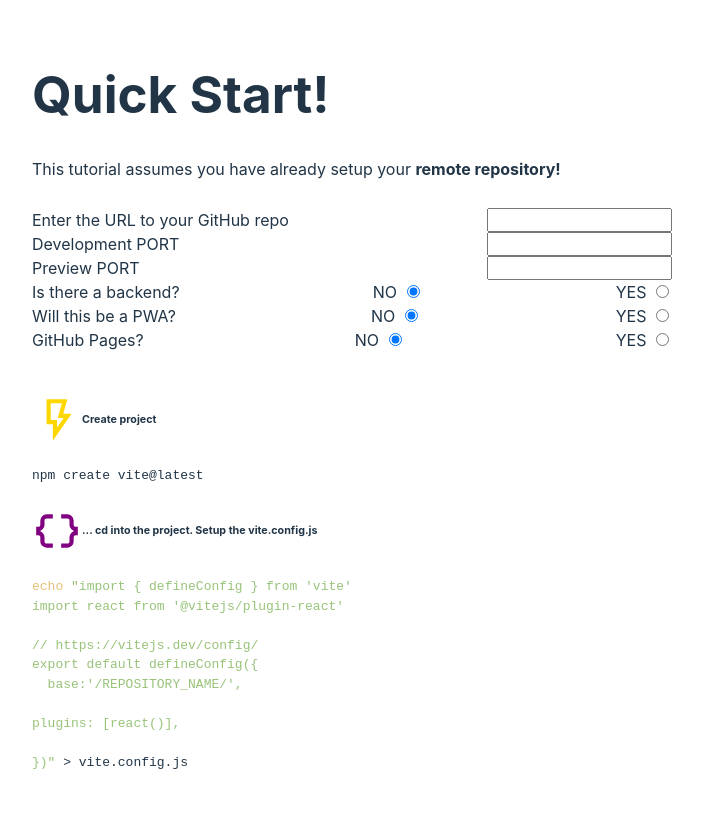
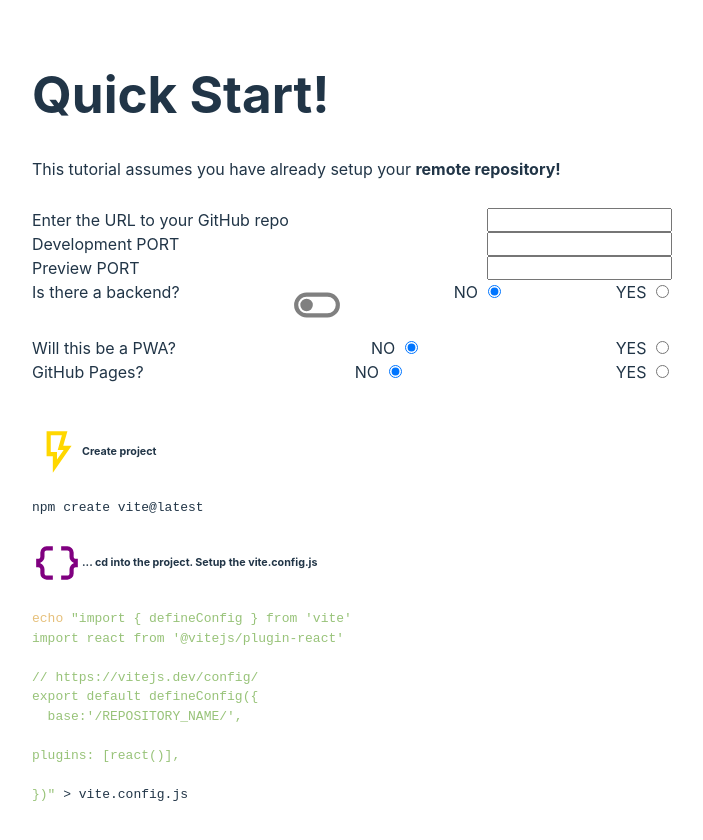
Before and after one commit to Perlesvaux/react-app-with-vite, a React (Vite) app: page / in a window 1280 px wide. Shown: the top 840 px of the page, without its empty margins (248-951 px from the left). Built offline with nearby package versions, Linux system fonts and the light colour scheme.

Commit message:
feat: working on toggling

```diff
--- a/src/App.jsx
+++ b/src/App.jsx
@@ -62,6 +62,20 @@ export default function App() {
     dispatch({type:'set', field:e.target.name, value:e.target.value})
   }
 
+  function flip(field) {
+    //console.log(e.currentTarget.value)
+    //console.log(e.currentTarget.name)
+    //console.log(e.currentTarget)
+    //console.log(e.target)
+    //console.log(e.target.value)
+
+    //dispatch({type:'set', field:e.currentTarget.name, value: e.currentTarget.value==='0' ? '1' : '0' })
+    //dispatch({type:'set', field:e.target.name, value: e.target.value==='0' ? '1' : '0' })
+    dispatch({type:'set', field:field, value:state[field] ==='0' ? '1' : '0' })
+
+
+  }
+
 
   function toClipBoard(copied) {
     try {
@@ -83,7 +97,7 @@ export default function App() {
       <h1 className='text-center'>Quick Start!</h1>
       <p className='text-center'>This tutorial assumes you have already setup your <strong>remote repository!</strong></p>
 
-      <SimpleForm getInput={getInput} parseUrl={parseUrl} state={state}   />
+      <SimpleForm getInput={getInput} parseUrl={parseUrl} state={state} flip={flip} />
       <br/>
 
       <Step steps={steps} toClipBoard={toClipBoard} />
--- /dev/null
+++ b/src/FlipButton.jsx
@@ -0,0 +1,17 @@
+import styles from './FlipButton.module.css'
+import OnSVG from './OnSVG.jsx'
+import OffSVG from './OffSVG.jsx'
+
+export default function FlipButton({name, value, flip}){
+  return (<div
+    name={name}
+    value={value}
+    onClick={()=>flip(name)}
+  >
+    {
+      value==='1'
+        ? <OnSVG fill="MediumSeaGreen" size="50px" cls={styles.on} />
+        : <OffSVG fill="gray" size="50px"  cls={styles.off} />
+    }
+  </div>)
+}
--- /dev/null
+++ b/src/FlipButton.module.css
@@ -0,0 +1,10 @@
+.on:hover {
+  fill: darkseagreen;
+  cursor: pointer;
+}
+
+
+.off:hover {
+  fill: slategray;
+  cursor: pointer;
+}
--- /dev/null
+++ b/src/OffSVG.jsx
@@ -0,0 +1,3 @@
+export default function OffSVG({fill, size, cls}){
+  return <svg className={cls} xmlns="http://www.w3.org/2000/svg" height={size} viewBox="0 -960 960 960" width={size} fill={fill}><path d="M280-240q-100 0-170-70T40-480q0-100 70-170t170-70h400q100 0 170 70t70 170q0 100-70 170t-170 70H280Zm0-80h400q66 0 113-47t47-113q0-66-47-113t-113-47H280q-66 0-113 47t-47 113q0 66 47 113t113 47Zm0-40q50 0 85-35t35-85q0-50-35-85t-85-35q-50 0-85 35t-35 85q0 50 35 85t85 35Zm200-120Z"/></svg>
+}
--- /dev/null
+++ b/src/OnSVG.jsx
@@ -0,0 +1,3 @@
+export default function OnSvg ({fill, size, cls}){
+  return (<svg  className={cls} xmlns="http://www.w3.org/2000/svg" height={size} viewBox="0 -960 960 960" width={size} fill={fill}><path d="M280-240q-100 0-170-70T40-480q0-100 70-170t170-70h400q100 0 170 70t70 170q0 100-70 170t-170 70H280Zm0-80h400q66 0 113-47t47-113q0-66-47-113t-113-47H280q-66 0-113 47t-47 113q0 66 47 113t113 47Zm400-40q50 0 85-35t35-85q0-50-35-85t-85-35q-50 0-85 35t-35 85q0 50 35 85t85 35ZM480-480Z"/></svg>)
+}
--- a/src/SimpleForm.jsx
+++ b/src/SimpleForm.jsx
@@ -1,4 +1,7 @@
 import styles from './SimpleForm.module.css'
+//import OnSVG from './OnSVG.jsx'
+//import OffSVG from './OffSVG.jsx'
+import FlipButton from './FlipButton.jsx'
 
 const ghpgs = `${styles.optn} text-center badge text-bg-danger fs-6`
 const optn = `${styles.optn} text-center badge text-bg-dark fs-6`
@@ -7,7 +10,7 @@ const bckndfield = `${styles.optn} text-center badge text-bg-light fs-6`
 const container = `${styles.container} container text-bg-dark`
 const spaced = {justifyContent:'space-between'}
 
-export default function SimpleForm({getInput, parseUrl, state}){
+export default function SimpleForm({getInput, parseUrl, state, flip}){
 
   return (
       <div className={container}>
@@ -20,7 +23,10 @@ export default function SimpleForm({getInput, parseUrl, state}){
         <label htmlFor="prePort" className={optn} style={spaced}>Preview PORT
           <input type="text" name="prePort" onChange={getInput} value={state.prePort}/>
         </label>
+
+
         <label htmlFor="backend" className={bckndfield} style={spaced}>Is there a backend?
+          <FlipButton name="backend" value={state.backend} flip={flip}/>
           <label> NO <input type="radio" id="backend0" name="backend" value="0"  onChange={getInput} checked={state.backend === '0'} /></label>
           <label> YES <input type="radio" id="backend1" name="backend" value="1"  onChange={getInput} checked={state.backend === '1'}/></label>
         </label>
```
